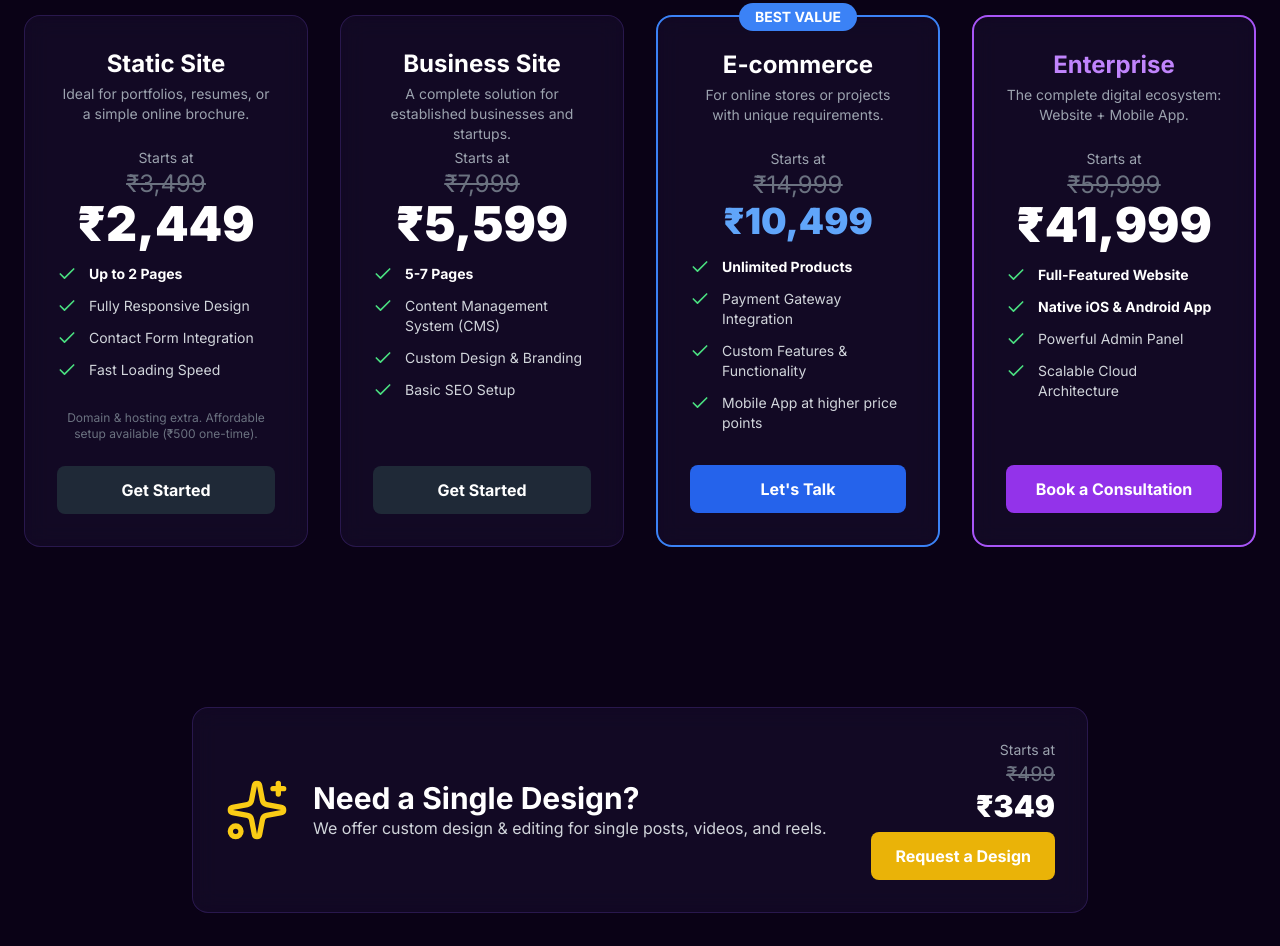
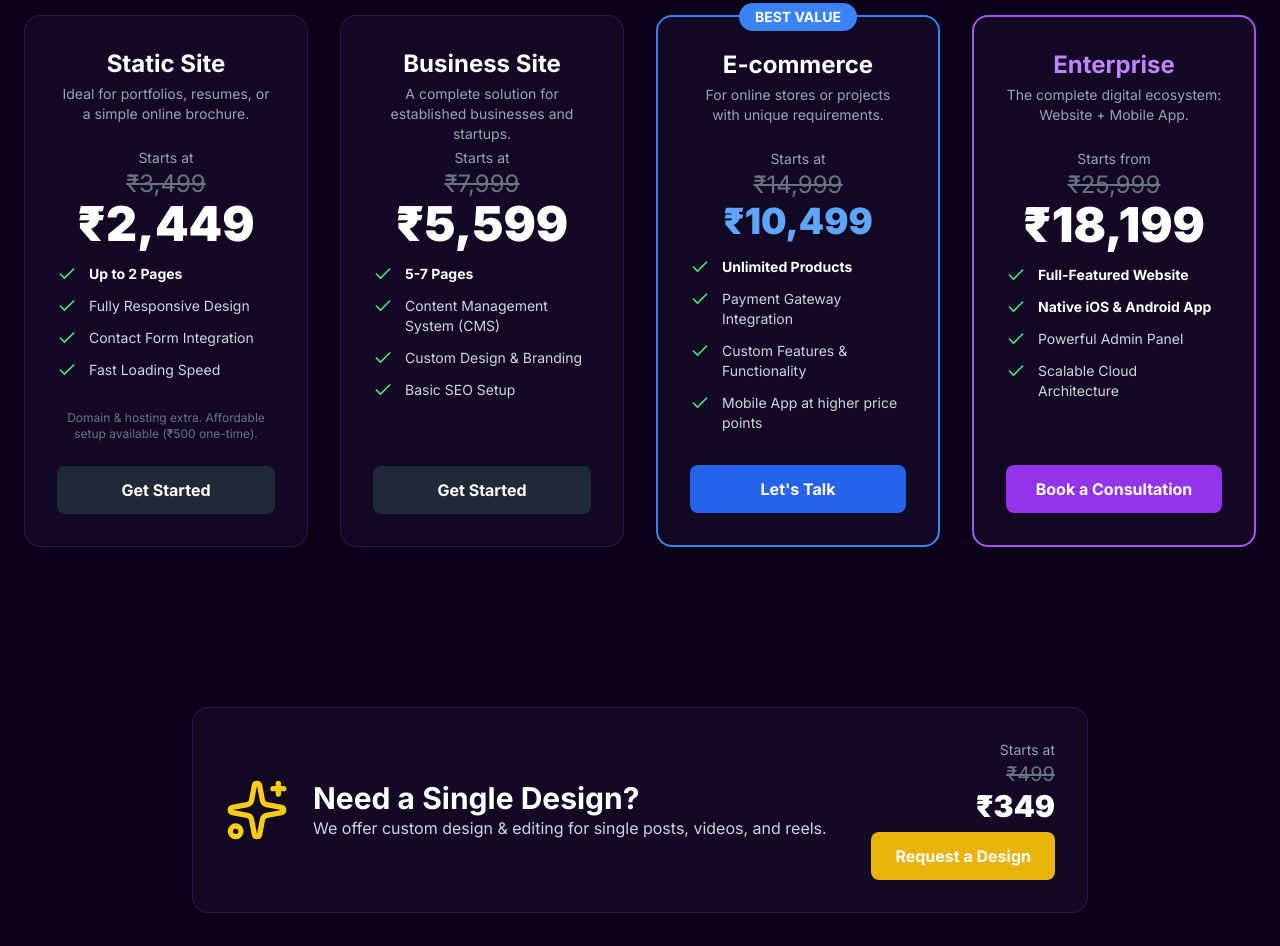
Before and after one commit to iqbalkhanfx/GraphixLabMedia-Website, a plain HTML site: page index.html in a window 1280 px wide. Shown: the part 3847-4793 px from the top of the page. Drawn offline with nearby package versions, Linux system fonts and the light colour scheme.

Commit message:
Update index.html

```diff
--- a/index.html
+++ b/index.html
@@ -315,7 +315,7 @@
                         <h3 class="text-2xl font-bold text-center text-purple-400">Enterprise</h3>
                         <p class="text-sm text-center text-gray-400 h-12 mt-1">The complete digital ecosystem: Website + Mobile App.</p>
                         <div class="text-center my-4">
-                            <p class="text-gray-400 text-sm">Starts at</p>
+                            <p class="text-gray-400 text-sm">Starts from</p>
                             <p id="original-price-web_enterprise" class="text-2xl text-gray-500 line-through h-8"></p>
                             <p id="price-web_enterprise" class="text-5xl font-black"></p>
                         </div>
@@ -514,7 +514,7 @@
             // --- UNIFIED DISCOUNT LOGIC ---
             const basePrices = {
                 starter: 1999, standard: 4999, premium: 9999, premium_plus: 14999,
-                web_static: 3499, web_business: 7999, web_ecommerce: 14999, web_enterprise: 59999,
+                web_static: 3499, web_business: 7999, web_ecommerce: 14999, web_enterprise: 25999,
                 single_creative: 499, tech_support: 999
             };
             const allPricedItems = Object.keys(basePrices);
```
